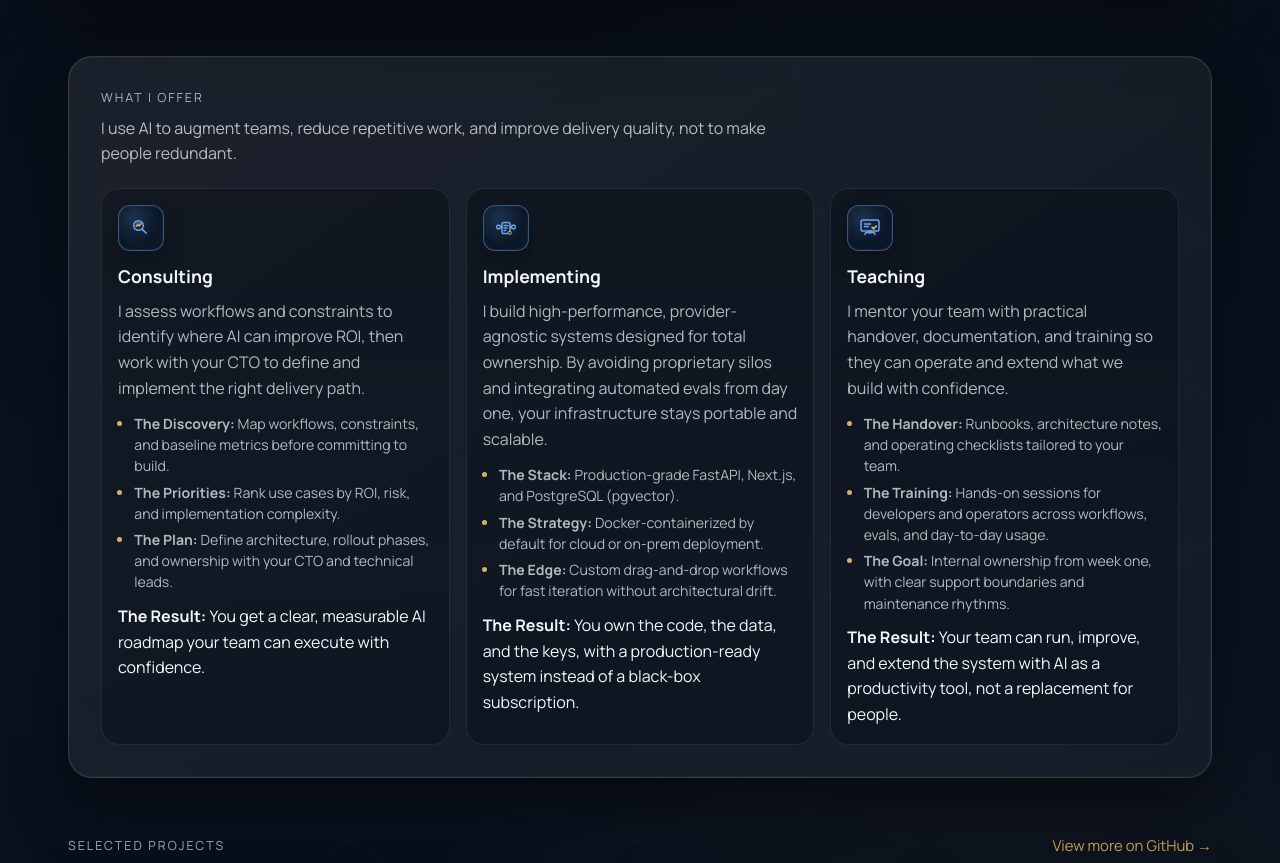
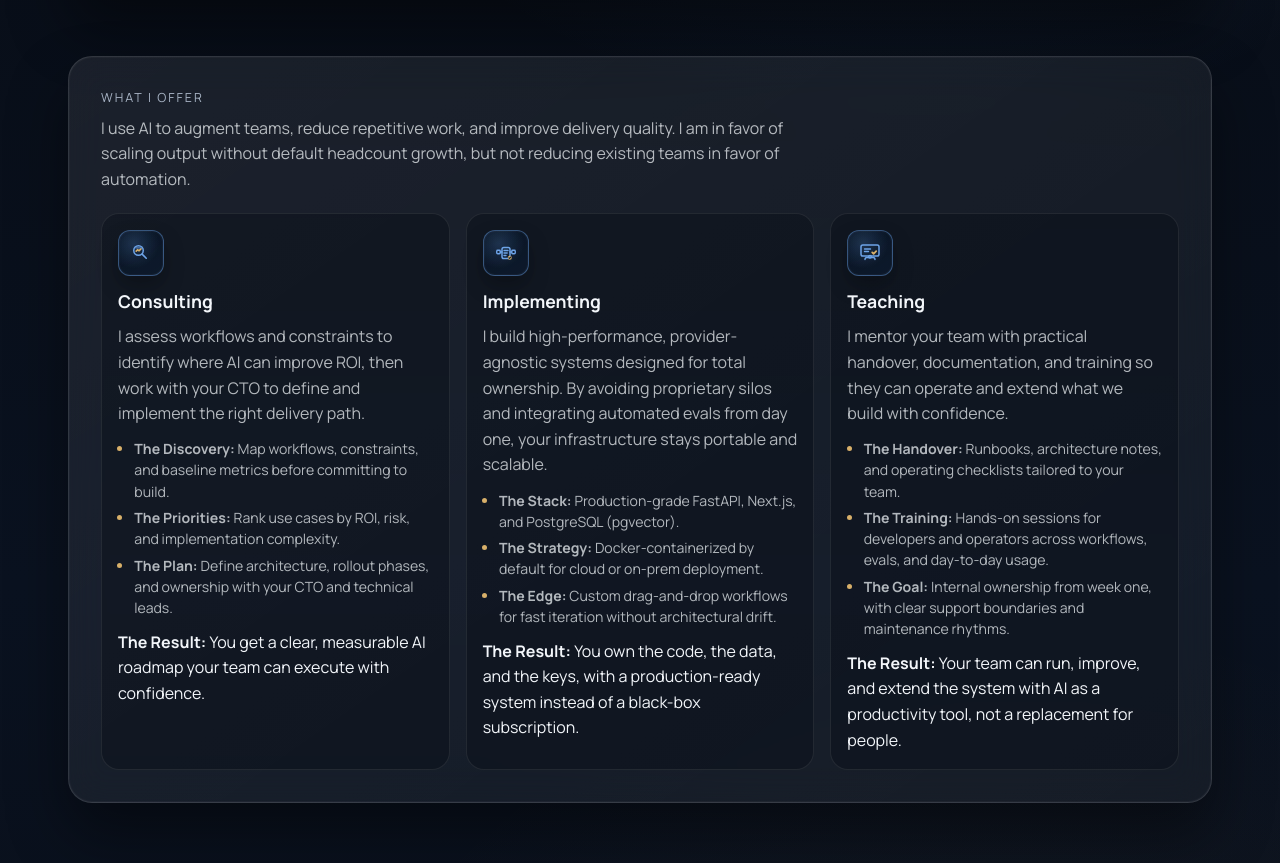
Before and after one commit to ajrlewis/ajrlewis, a Next.js app in the folder apps/web/: page / in a window 1280 px wide. Shown: the part 1134-1997 px from the top of the page. Built offline with nearby package versions, Linux system fonts and the light colour scheme.

Commit message:
copy(web): state ethics on headcount and ai augmentation

```diff
--- a/apps/web/app/page.tsx
+++ b/apps/web/app/page.tsx
@@ -333,8 +333,8 @@ export default function HomePage() {
         <section className="offer glass-panel" aria-label="What I Offer">
           <p className="section-label">WHAT I OFFER</p>
           <p className="offer-note">
-            I use AI to augment teams, reduce repetitive work, and improve delivery quality, not to make people
-            redundant.
+            I use AI to augment teams, reduce repetitive work, and improve delivery quality. I am in favor of scaling
+            output without default headcount growth, but not reducing existing teams in favor of automation.
           </p>
           <div className="offer-grid">
             {services.map((service) => (
```
